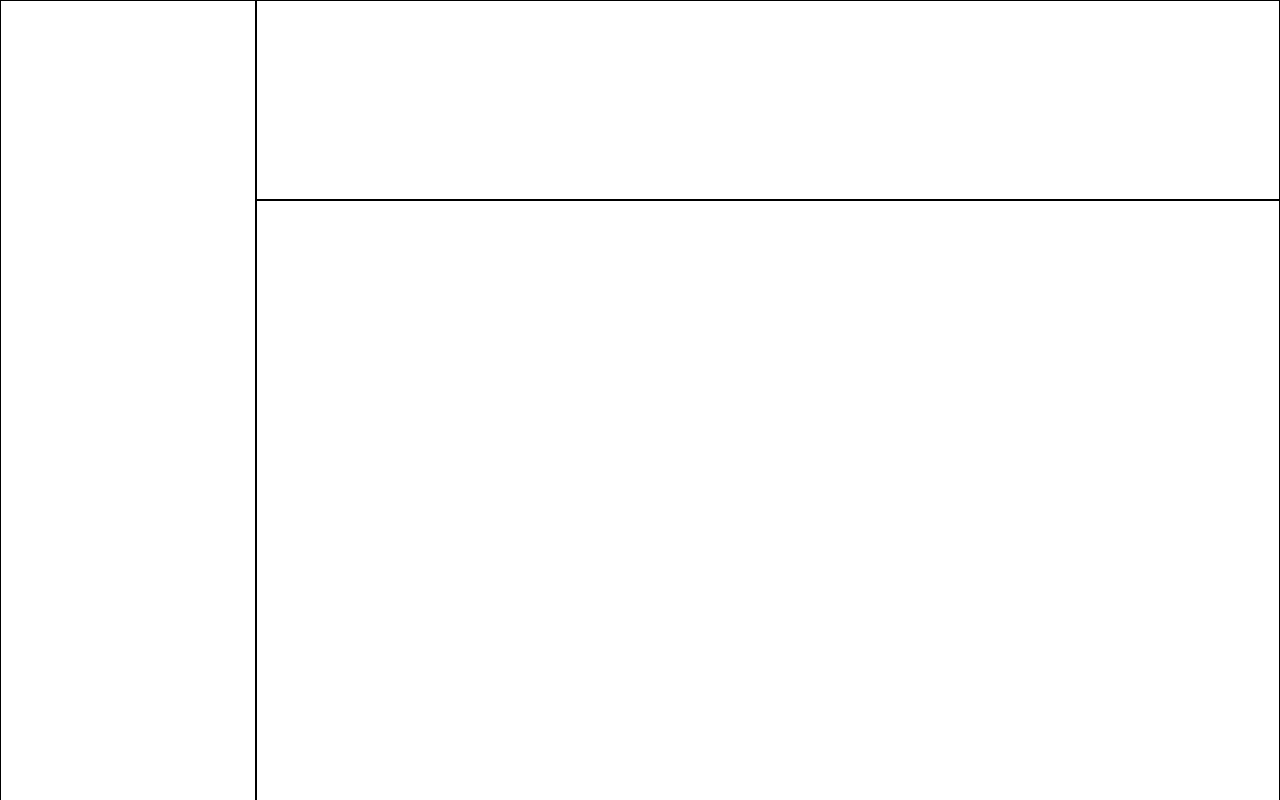
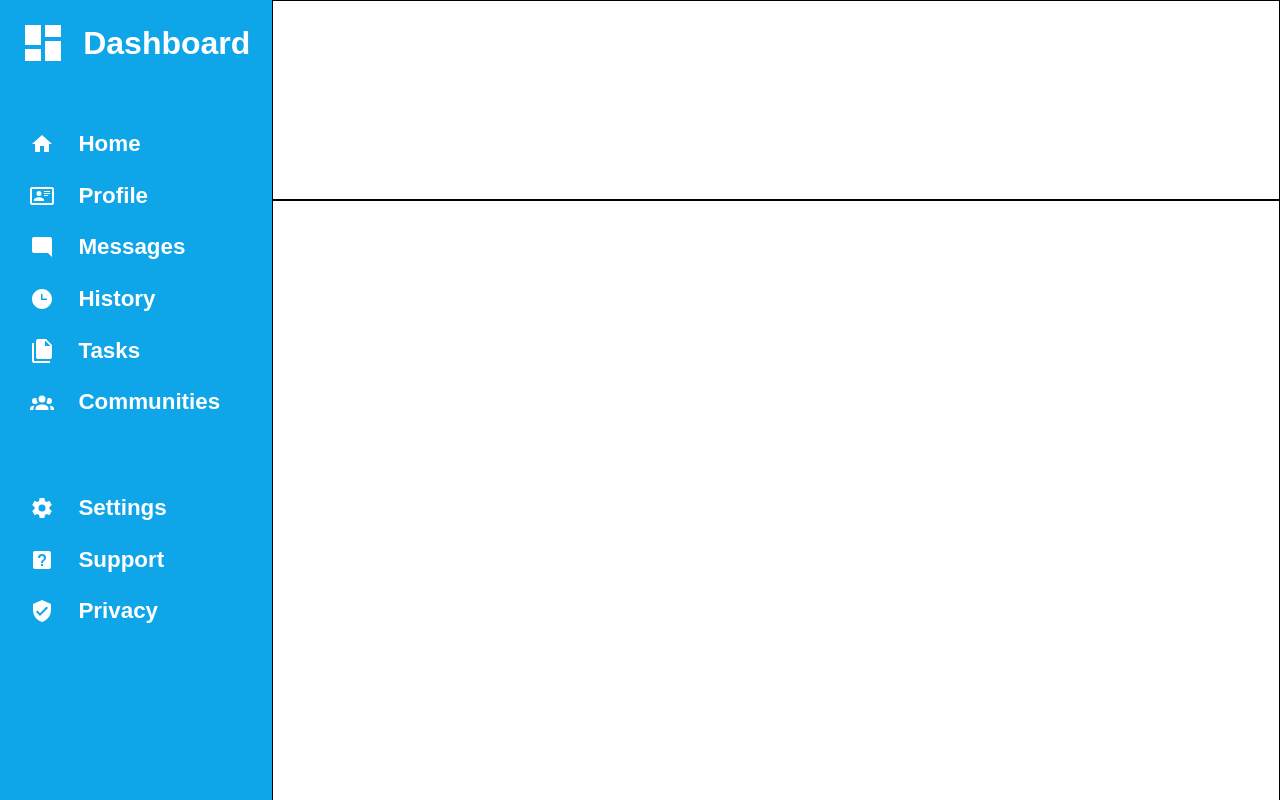
Before and after one commit to VMadhuranga/admin-dashboard, a plain HTML site: page index.html in a window 1280 px wide. Shown: the top 800 px of the page. Drawn offline with Linux system fonts and the light colour scheme.

Commit message:
Add sidebar contents

```diff
--- a/index.html
+++ b/index.html
@@ -8,7 +8,27 @@
 </head>
 <body>
     <div class="main-layout">
-        <div class="sidebar"></div>
+        <div class="sidebar">
+            <h1><svg xmlns="http://www.w3.org/2000/svg" viewBox="0 0 24 24"><path d="M13,3V9H21V3M13,21H21V11H13M3,21H11V15H3M3,13H11V3H3V13Z" /></svg>Dashboard</h1>
+            <ul>
+                <li><svg xmlns="http://www.w3.org/2000/svg" viewBox="0 0 24 24"><path d="M10,20V14H14V20H19V12H22L12,3L2,12H5V20H10Z" /></svg>Home</li>
+
+                <li><svg xmlns="http://www.w3.org/2000/svg" viewBox="0 0 24 24"><path d="M22,3H2C0.91,3.04 0.04,3.91 0,5V19C0.04,20.09 0.91,20.96 2,21H22C23.09,20.96 23.96,20.09 24,19V5C23.96,3.91 23.09,3.04 22,3M22,19H2V5H22V19M14,17V15.75C14,14.09 10.66,13.25 9,13.25C7.34,13.25 4,14.09 4,15.75V17H14M9,7A2.5,2.5 0 0,0 6.5,9.5A2.5,2.5 0 0,0 9,12A2.5,2.5 0 0,0 11.5,9.5A2.5,2.5 0 0,0 9,7M14,7V8H20V7H14M14,9V10H20V9H14M14,11V12H18V11H14" /></svg>Profile</li>
+
+                <li><svg xmlns="http://www.w3.org/2000/svg" viewBox="0 0 24 24"><path d="M22,4C22,2.89 21.1,2 20,2H4A2,2 0 0,0 2,4V16A2,2 0 0,0 4,18H18L22,22V4Z" /></svg>Messages</li>
+                <li><svg xmlns="http://www.w3.org/2000/svg" viewBox="0 0 24 24"><path d="M12 2C6.5 2 2 6.5 2 12C2 17.5 6.5 22 12 22C17.5 22 22 17.5 22 12S17.5 2 12 2M17 13H11V7H12.5V11.5H17V13Z" /></svg>History</li>
+
+                <li><svg xmlns="http://www.w3.org/2000/svg" viewBox="0 0 24 24"><path d="M15,7H20.5L15,1.5V7M8,0H16L22,6V18A2,2 0 0,1 20,20H8C6.89,20 6,19.1 6,18V2A2,2 0 0,1 8,0M4,4V22H20V24H4A2,2 0 0,1 2,22V4H4Z" /></svg>Tasks</li>
+
+                <li><svg xmlns="http://www.w3.org/2000/svg" viewBox="0 0 24 24"><path d="M12,5.5A3.5,3.5 0 0,1 15.5,9A3.5,3.5 0 0,1 12,12.5A3.5,3.5 0 0,1 8.5,9A3.5,3.5 0 0,1 12,5.5M5,8C5.56,8 6.08,8.15 6.53,8.42C6.38,9.85 6.8,11.27 7.66,12.38C7.16,13.34 6.16,14 5,14A3,3 0 0,1 2,11A3,3 0 0,1 5,8M19,8A3,3 0 0,1 22,11A3,3 0 0,1 19,14C17.84,14 16.84,13.34 16.34,12.38C17.2,11.27 17.62,9.85 17.47,8.42C17.92,8.15 18.44,8 19,8M5.5,18.25C5.5,16.18 8.41,14.5 12,14.5C15.59,14.5 18.5,16.18 18.5,18.25V20H5.5V18.25M0,20V18.5C0,17.11 1.89,15.94 4.45,15.6C3.86,16.28 3.5,17.22 3.5,18.25V20H0M24,20H20.5V18.25C20.5,17.22 20.14,16.28 19.55,15.6C22.11,15.94 24,17.11 24,18.5V20Z" /></svg>Communities</li>
+
+                <li><svg xmlns="http://www.w3.org/2000/svg" viewBox="0 0 24 24"><path d="M12,15.5A3.5,3.5 0 0,1 8.5,12A3.5,3.5 0 0,1 12,8.5A3.5,3.5 0 0,1 15.5,12A3.5,3.5 0 0,1 12,15.5M19.43,12.97C19.47,12.65 19.5,12.33 19.5,12C19.5,11.67 19.47,11.34 19.43,11L21.54,9.37C21.73,9.22 21.78,8.95 21.66,8.73L19.66,5.27C19.54,5.05 19.27,4.96 19.05,5.05L16.56,6.05C16.04,5.66 15.5,5.32 14.87,5.07L14.5,2.42C14.46,2.18 14.25,2 14,2H10C9.75,2 9.54,2.18 9.5,2.42L9.13,5.07C8.5,5.32 7.96,5.66 7.44,6.05L4.95,5.05C4.73,4.96 4.46,5.05 4.34,5.27L2.34,8.73C2.21,8.95 2.27,9.22 2.46,9.37L4.57,11C4.53,11.34 4.5,11.67 4.5,12C4.5,12.33 4.53,12.65 4.57,12.97L2.46,14.63C2.27,14.78 2.21,15.05 2.34,15.27L4.34,18.73C4.46,18.95 4.73,19.03 4.95,18.95L7.44,17.94C7.96,18.34 8.5,18.68 9.13,18.93L9.5,21.58C9.54,21.82 9.75,22 10,22H14C14.25,22 14.46,21.82 14.5,21.58L14.87,18.93C15.5,18.67 16.04,18.34 16.56,17.94L19.05,18.95C19.27,19.03 19.54,18.95 19.66,18.73L21.66,15.27C21.78,15.05 21.73,14.78 21.54,14.63L19.43,12.97Z" /></svg>Settings</li>
+
+                <li><svg xmlns="http://www.w3.org/2000/svg" viewBox="0 0 24 24"><path d="M11,18H13V16H11V18M12,6A4,4 0 0,0 8,10H10A2,2 0 0,1 12,8A2,2 0 0,1 14,10C14,12 11,11.75 11,15H13C13,12.75 16,12.5 16,10A4,4 0 0,0 12,6M5,3H19A2,2 0 0,1 21,5V19A2,2 0 0,1 19,21H5A2,2 0 0,1 3,19V5A2,2 0 0,1 5,3Z" /></svg>Support</li>
+
+                <li><svg xmlns="http://www.w3.org/2000/svg" viewBox="0 0 24 24"><path d="M10,17L6,13L7.41,11.59L10,14.17L16.59,7.58L18,9M12,1L3,5V11C3,16.55 6.84,21.74 12,23C17.16,21.74 21,16.55 21,11V5L12,1Z" /></svg>Privacy</li>
+            </ul>
+        </div>
         <div class="header"></div>
         <div class="main-content"></div>
     </div>
--- a/styles.css
+++ b/styles.css
@@ -4,7 +4,10 @@
     padding: 0;
 }
 
-.sidebar,
+body {
+    font-family: Arial, Helvetica, sans-serif;
+}
+
 .header,
 .main-content {
     border: 1px solid black;
@@ -12,13 +15,55 @@
 
 .main-layout {
     display: grid;
-    grid-template-columns: 1fr 4fr;
+    grid-template-columns: 1fr 3.7fr;
     grid-template-rows: 25vh 120vh;
 }
 
 .sidebar {
     grid-column: 1;
     grid-row: 1 / -1;
+    background-color: #0ea5e9;
+    color: white;
+    padding: 1.2rem;
+}
+
+.sidebar svg {
+    fill: white;
+}
+
+.sidebar h1 {
+    margin-bottom: 4rem;
+    display: flex;
+    align-items: center;
+}
+
+.sidebar h1 svg {
+    width: 3rem;
+    height: auto;
+    margin-right: 1rem;
+}
+
+.sidebar ul {
+    list-style: none;
+}
+
+.sidebar ul svg {
+    width: 1.5rem;
+    height: auto;
+    margin-right: 1.5rem;
+}
+
+.sidebar ul li {
+    font-size: 1.4rem;
+    font-weight: bold;
+    margin: 1.6rem 0.7rem;
+    display: flex;
+    flex-direction: row;
+    align-items: center;
+}
+
+.sidebar ul li:nth-child(6) {
+    margin-bottom: 5rem;
 }
 
 .header {
```
